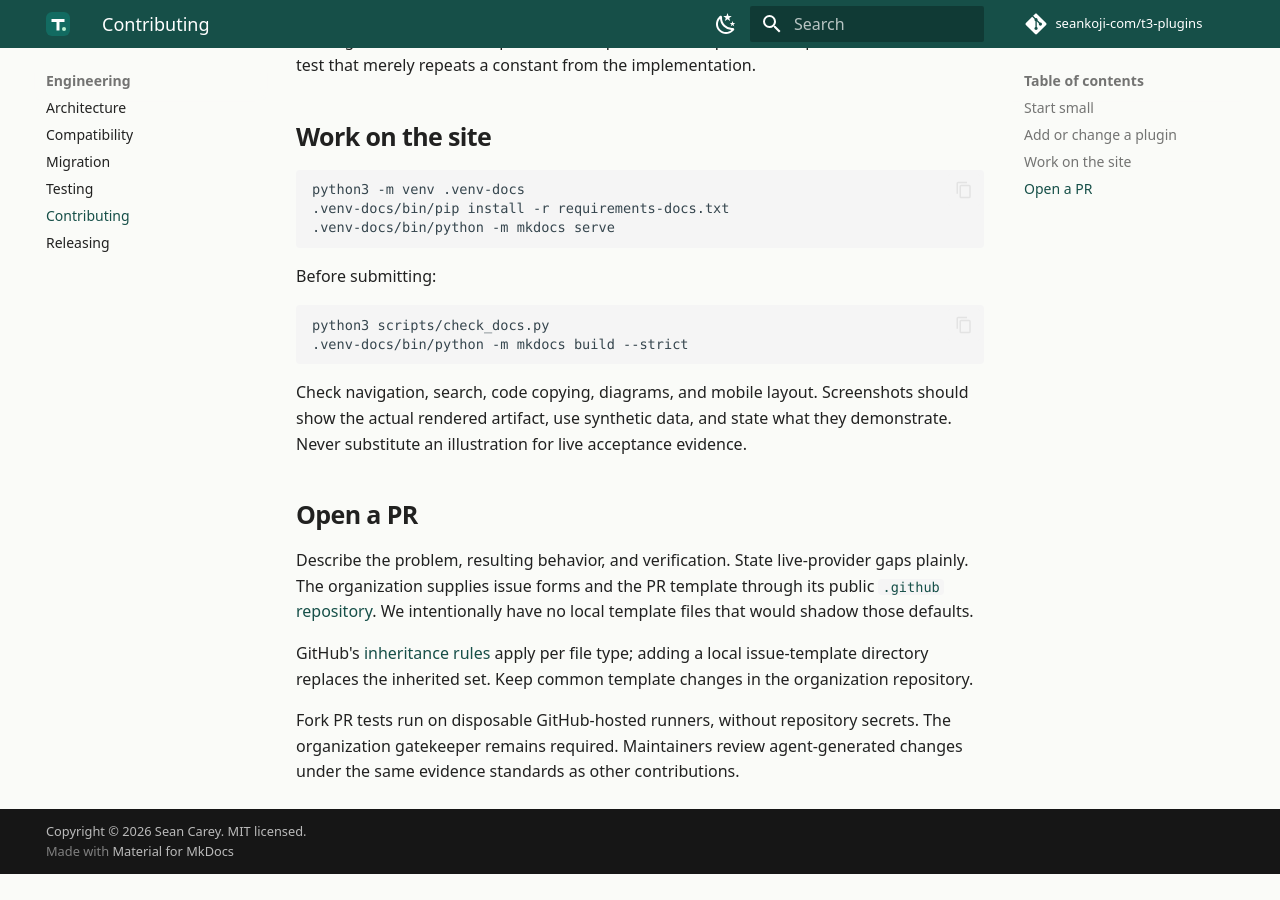
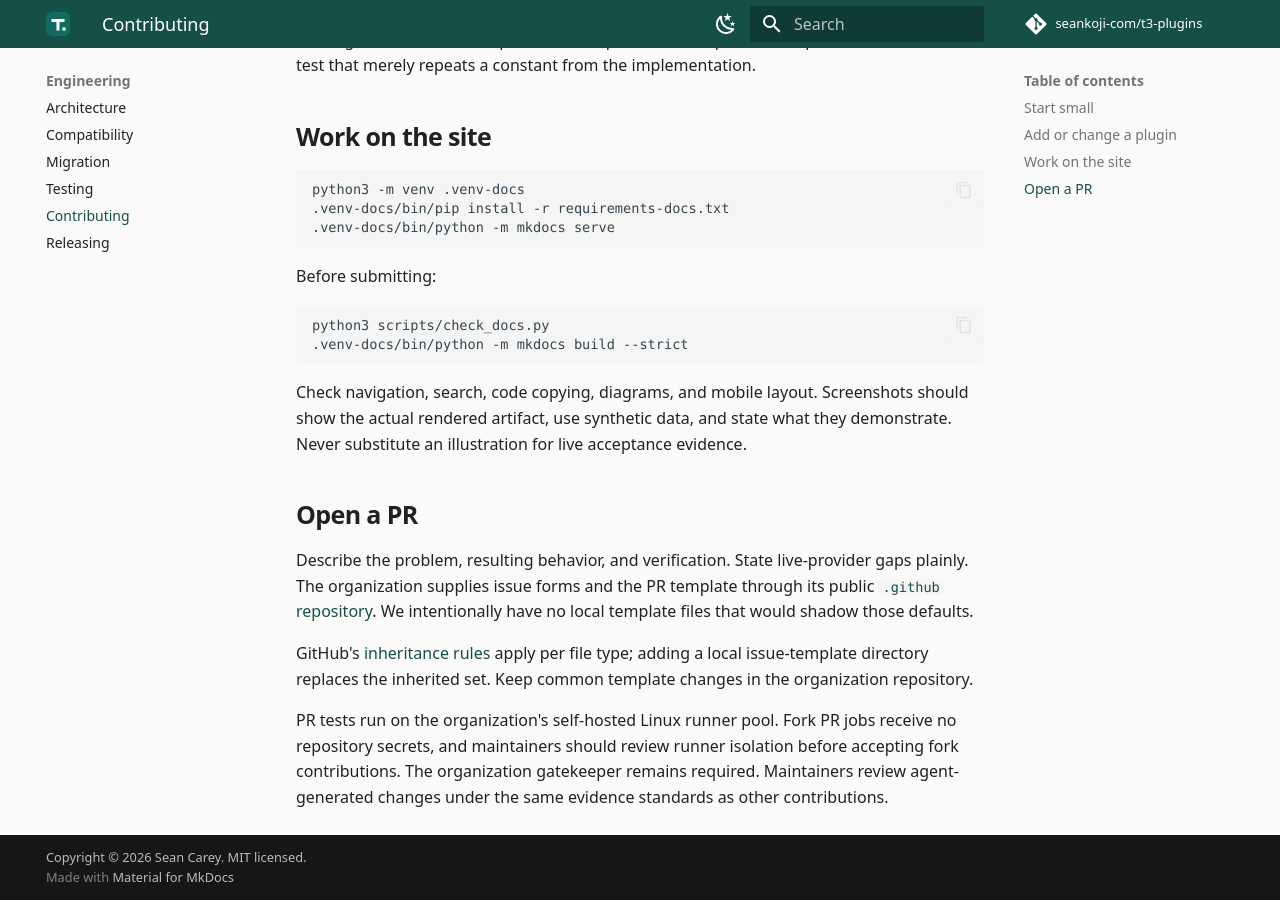
Before and after one commit to seankoji-com/.agents, an MkDocs documentation site: the page built from docs/contributing.md, in a window 1280 px wide and 900 px high, scrolled down 846 px. Built offline with MkDocs 1.6.1 and Material for MkDocs 9.7.7, drawn with Linux system fonts in a browser that asks for light colours; comment, search, counter and statistics services are not loaded; before the commit the page ends 1720 px from its top, so only the background shows below that.

Commit message:
ci: use self-hosted Linux runners

```diff
--- a/docs/contributing.md
+++ b/docs/contributing.md
@@ -61,6 +61,8 @@ GitHub's [inheritance rules](https://docs.github.com/en/communities/setting-up-y
 apply per file type; adding a local issue-template directory replaces the inherited
 set. Keep common template changes in the organization repository.
 
-Fork PR tests run on disposable GitHub-hosted runners, without repository secrets.
-The organization gatekeeper remains required. Maintainers review agent-generated
-changes under the same evidence standards as other contributions.
+PR tests run on the organization's self-hosted Linux runner pool. Fork PR jobs
+receive no repository secrets, and maintainers should review runner isolation before
+accepting fork contributions. The organization gatekeeper remains required.
+Maintainers review agent-generated changes under the same evidence standards as
+other contributions.
```
Also changed, not shown: docs/releasing.md (+1 -1 lines), 5 other files.
